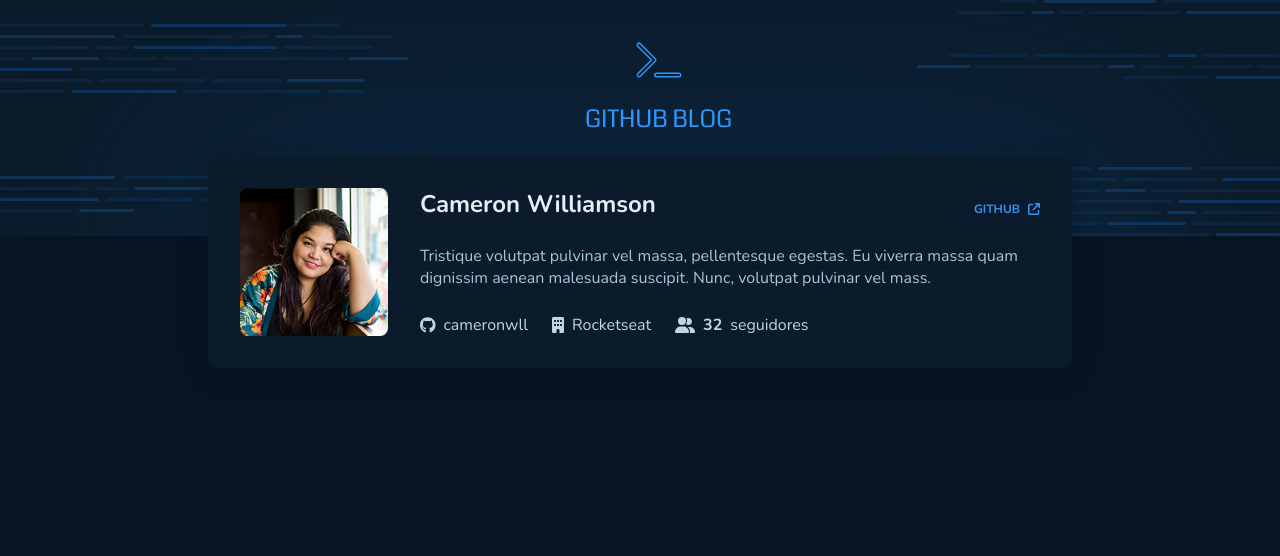
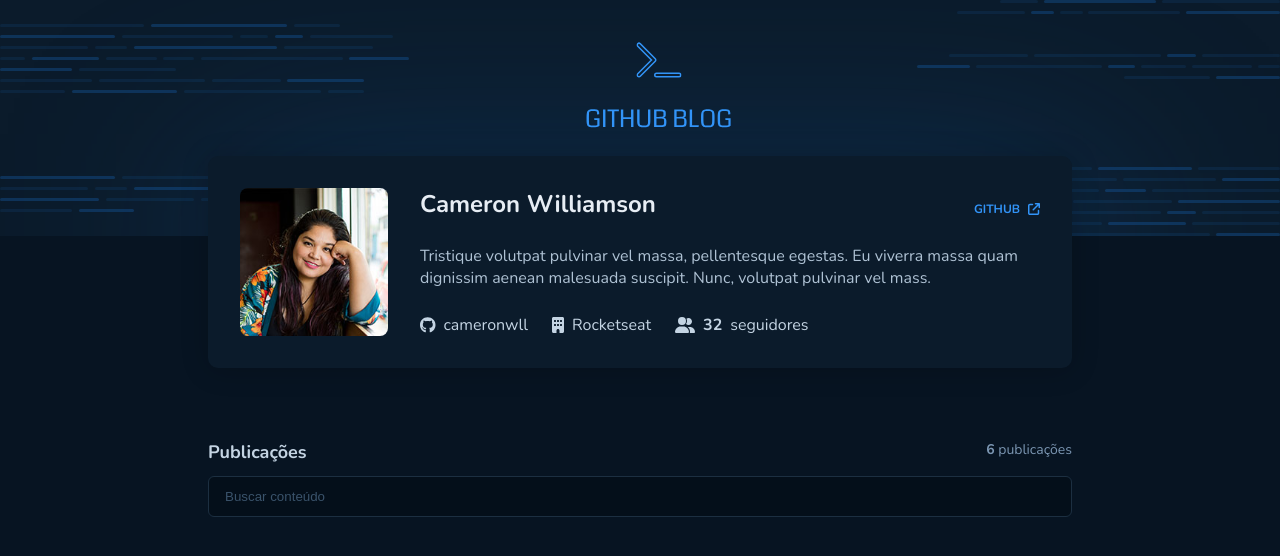
Before and after one commit to manoguii/github-blog, a React (Vite) app: page / in a window 1280 px wide. Shown: the top 556 px of the page. Built offline with nearby package versions, Linux system fonts and the light colour scheme.

Commit message:
:art: Create component Input

```diff
--- /dev/null
+++ b/src/pages/Home/InputForm/index.tsx
@@ -0,0 +1,15 @@
+import { FormContainer } from './styles'
+
+export function InputForm() {
+  return (
+    <FormContainer action="">
+      <header>
+        <h4>Publicações</h4>
+        <span>
+          <strong>6</strong> publicações
+        </span>
+      </header>
+      <input type="text" placeholder="Buscar conteúdo" />
+    </FormContainer>
+  )
+}
--- /dev/null
+++ b/src/pages/Home/InputForm/styles.ts
@@ -0,0 +1,38 @@
+import styled from 'styled-components'
+
+export const FormContainer = styled.form`
+  display: flex;
+  flex-direction: column;
+  flex: 1;
+  width: 100%;
+  padding-top: 4.5rem;
+
+  header {
+    display: flex;
+    flex-direction: row;
+    justify-content: space-between;
+
+    h4 {
+      font-size: 1.125rem;
+      font-weight: 700;
+      color: ${(props) => props.theme.Subtitle};
+    }
+
+    span {
+      font-size: 0.875rem;
+      color: ${(props) => props.theme.Span};
+    }
+  }
+
+  input {
+    background: ${(props) => props.theme.Input};
+    padding: 0.75rem 1rem;
+    border: 1px solid ${(props) => props.theme.Border};
+    border-radius: 6px;
+    margin-top: 0.75rem;
+
+    &::placeholder {
+      color: ${(props) => props.theme.Label};
+    }
+  }
+`
--- a/src/pages/Home/index.tsx
+++ b/src/pages/Home/index.tsx
@@ -1,3 +1,4 @@
+import { InputForm } from './InputForm'
 import { Profile } from './Profile'
 import { HomeContainer } from './styles'
 
@@ -5,6 +6,7 @@
   return (
     <HomeContainer>
       <Profile />
+      <InputForm />
     </HomeContainer>
   )
 }
--- a/src/styles/global.ts
+++ b/src/styles/global.ts
@@ -8,7 +8,7 @@
   }
   :focus {
     outline: 0;
-    box-shadow: 0 0 0 2px;
+    box-shadow: 0 0 0 2px ${(props) => props.theme.Bue};
   }
   body {
     background-color: ${(props) => props.theme.Background};
```
